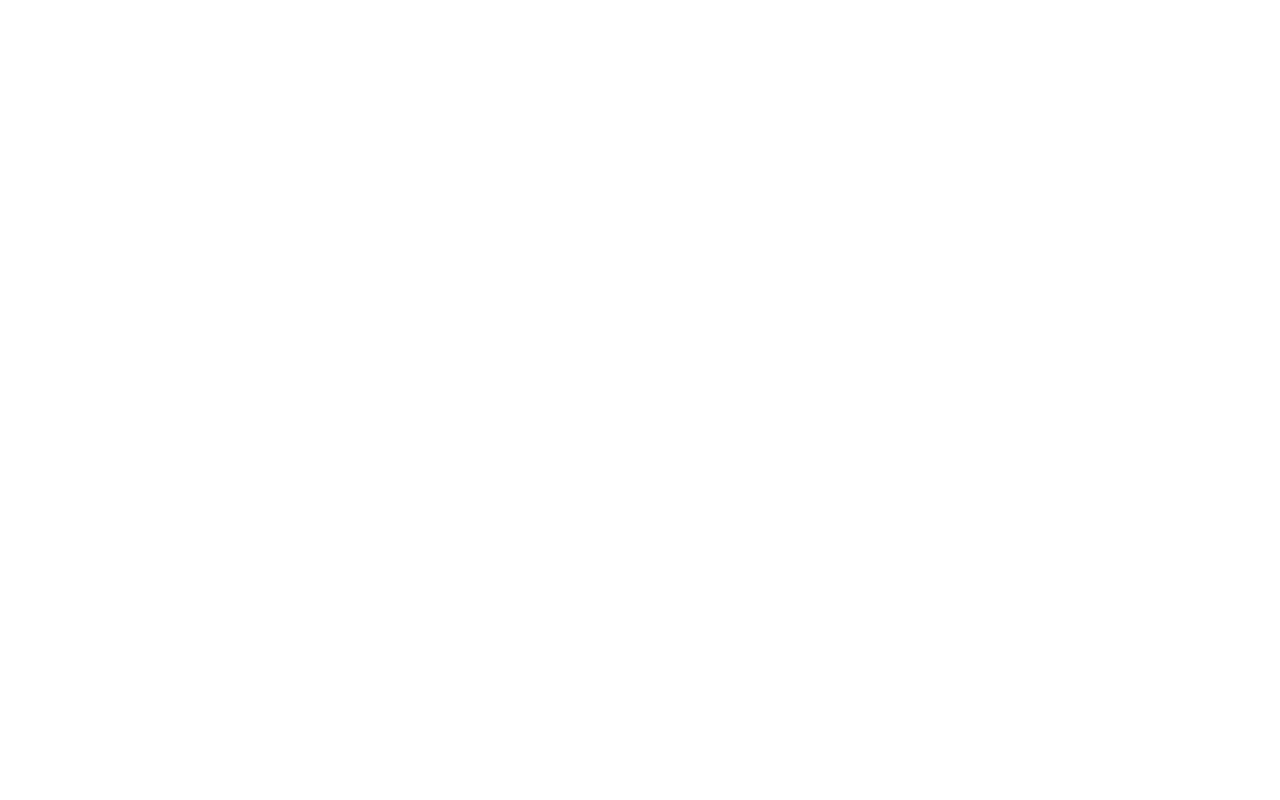
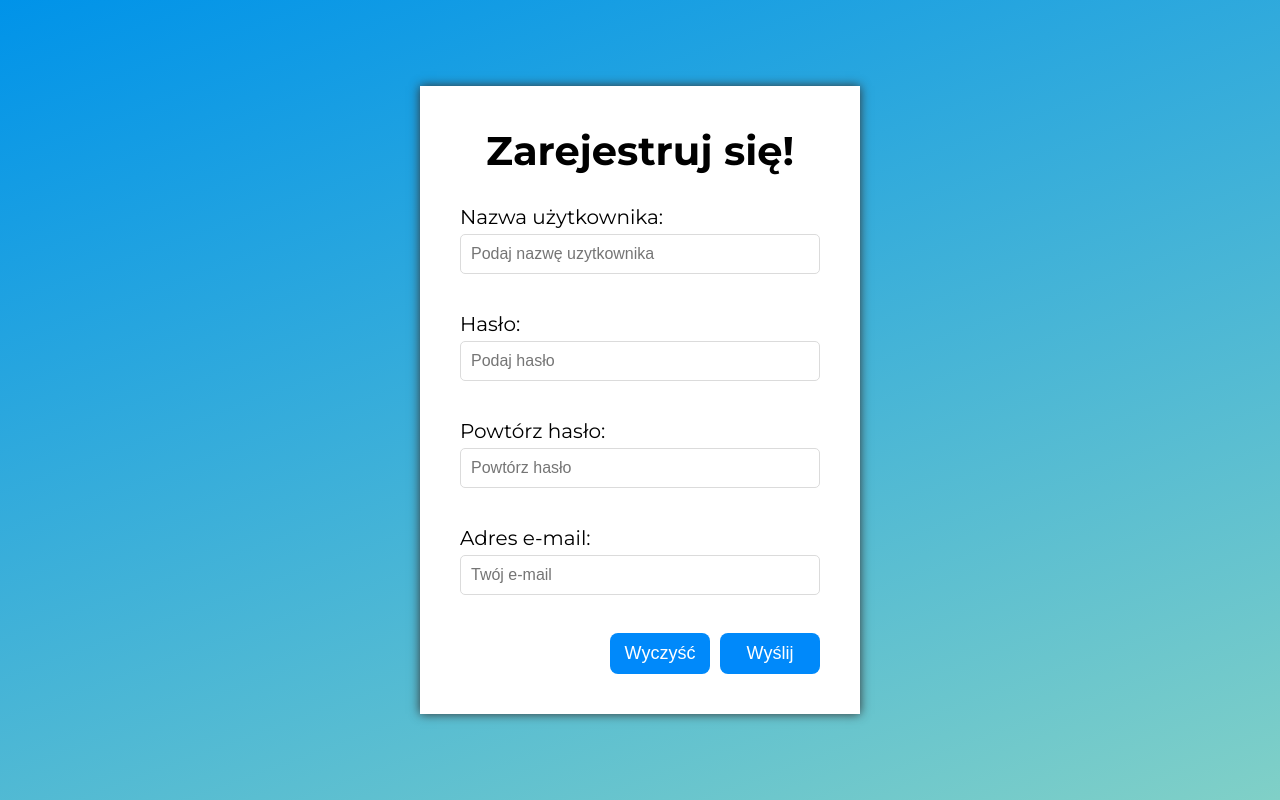
Before and after one commit to MatPawluk/Walidator, a plain HTML site: page index.html in a window 1280 px wide. Drawn offline with Linux system fonts and the light colour scheme.

Commit message:
html and css

```diff
--- a/index.html
+++ b/index.html
@@ -3,11 +3,55 @@
   <head>
     <meta charset="UTF-8" />
     <meta name="viewport" content="width=device-width, initial-scale=1.0" />
+    <link rel="preconnect" href="https://fonts.googleapis.com" />
+    <link rel="preconnect" href="https://fonts.gstatic.com" crossorigin />
+    <link
+      href="https://fonts.googleapis.com/css2?family=Montserrat:ital,wght@0,100..900;1,100..900&display=swap"
+      rel="stylesheet"
+    />
     <link rel="stylesheet" href="./style.css" />
     <title>Walidator</title>
   </head>
   <body>
-    <div class="wrapper"></div>
+    <div class="wrapper">
+      <form>
+        <h1>Zarejestruj się!</h1>
+        <div class="form-box">
+          <label for="username">Nazwa użytkownika:</label>
+          <input
+            type="text"
+            id="username"
+            placeholder="Podaj nazwę uzytkownika"
+          />
+          <p class="error-text">error</p>
+        </div>
+        <div class="form-box">
+          <label for="password">Hasło:</label>
+          <input type="password" id="password" placeholder="Podaj hasło" />
+          <p class="error-text">error</p>
+        </div>
+        <div class="form-box">
+          <label for="re-password">Powtórz hasło:</label>
+          <input type="password" id="re-password" placeholder="Powtórz hasło" />
+          <p class="error-text">error</p>
+        </div>
+        <div class="form-box">
+          <label for="email">Adres e-mail:</label>
+          <input type="email" id="email" placeholder="Twój e-mail" />
+          <p class="error-text">error</p>
+        </div>
+
+        <div class="control-buttons">
+          <button class="clear">Wyczyść</button>
+          <button class="send">Wyślij</button>
+        </div>
+
+        <div class="popup">
+          <p>Formulaż poprawnie wysłany!</p>
+          <button class="close">Zamknij</button>
+        </div>
+      </form>
+    </div>
     <script src="./app.js"></script>
   </body>
 </html>
--- a/style.css
+++ b/style.css
@@ -0,0 +1,120 @@
+* {
+  margin: 0;
+  padding: 0;
+  box-sizing: border-box;
+}
+
+body {
+  font-family: "Montserrat", sans-serif;
+  display: flex;
+  justify-content: center;
+  align-items: center;
+  height: 100vh;
+  background-color: #0093e9;
+  background-image: linear-gradient(160deg, #0093e9 0%, #80d0c7 100%);
+}
+
+.wrapper {
+  width: 440px;
+  background-color: #fff;
+  box-shadow: 0 0 10px #333;
+}
+
+form {
+  padding: 40px;
+  font-size: 20px;
+}
+
+h1 {
+  text-align: center;
+  margin-bottom: 30px;
+}
+
+.form-box {
+  margin-bottom: 15px;
+}
+
+.form-box label {
+  display: inline-block;
+  margin-bottom: 5px;
+}
+
+.form-box input {
+  width: 100%;
+  padding: 10px;
+  font-size: 16px;
+  border: 1px solid #dbdbdb;
+  border-radius: 5px;
+}
+
+.form-box.error input {
+  border: 1px solid rgb(0, 137, 250);
+  background-color: rgba(0, 137, 250, 0.1);
+}
+
+.form-box .error-text {
+  margin: 5px 0 0 10px;
+  font-size: 14px;
+  color: rgb(0, 137, 250);
+  visibility: hidden;
+}
+
+.form-box.error .error-text {
+  visibility: visible;
+}
+
+.control-buttons {
+  display: flex;
+  justify-content: flex-end;
+}
+
+.send,
+.clear,
+.close {
+  display: block;
+  padding: 10px 0;
+  margin-left: 10px;
+  width: 100px;
+  font-size: 18px;
+  background-color: rgb(0, 137, 250);
+  border: none;
+  border-radius: 8px;
+  cursor: pointer;
+  color: #fff;
+  transition: background-color 0.3s;
+}
+
+.send:hover,
+.clear:hover,
+.close:hover {
+  background-color: rgba(0, 137, 250, 0.8);
+}
+
+.popup {
+  display: flex;
+  justify-content: center;
+  align-items: center;
+  flex-direction: column;
+  position: absolute;
+  top: -300px;
+  left: 50%;
+  transform: translate(-50%, -50%);
+  width: 600px;
+  height: 200px;
+  background-color: #fff;
+  border-radius: 8px;
+  border: 2px solid black;
+  transition: top 0.5s;
+}
+
+.popup p {
+  font-size: 28px;
+}
+
+.close {
+  margin-top: 20px;
+}
+
+.show-popup {
+  top: 150px;
+}
```
